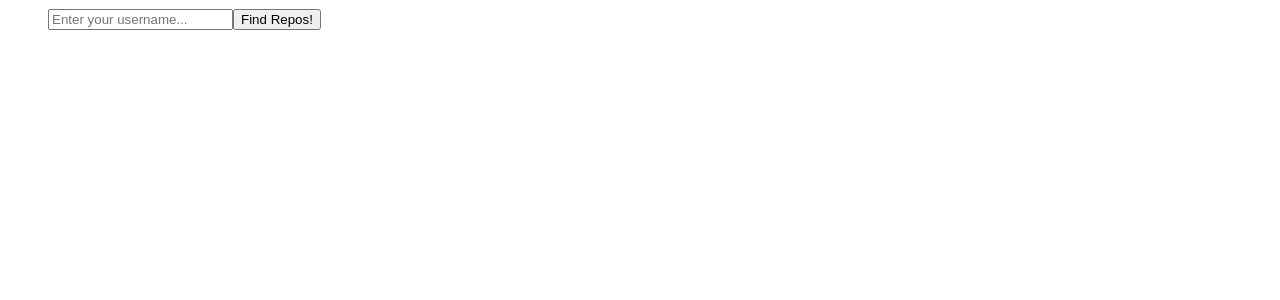
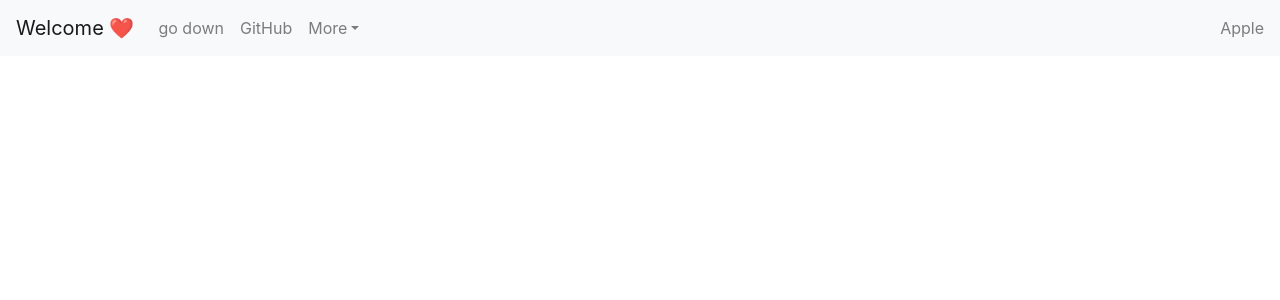
Before and after one commit to derejmi/Lap-2-Coding-Challenge-Dere-Charan, a React app: page / in a window 1280 px wide. Shown: the top 300 px of the page. Built offline with nearby package versions, Linux system fonts and the light colour scheme.

Commit message:
fixed errors

```diff
--- a/src/App.js
+++ b/src/App.js
@@ -1,13 +1,19 @@
 import React from "react";
 import Form from "./components/Form";
+import Navbarr from "./components/Navbarr";
+import "bootstrap/dist/css/bootstrap.css";
+import About from "./pages/About";
+
 
 class App extends React.Component {
   state = {};
 
   render() {
     return (
+
       <div>
-        <Form />
+        {/* <Form /> */}
+        <Navbarr/>
       </div>
     );
   }
```
